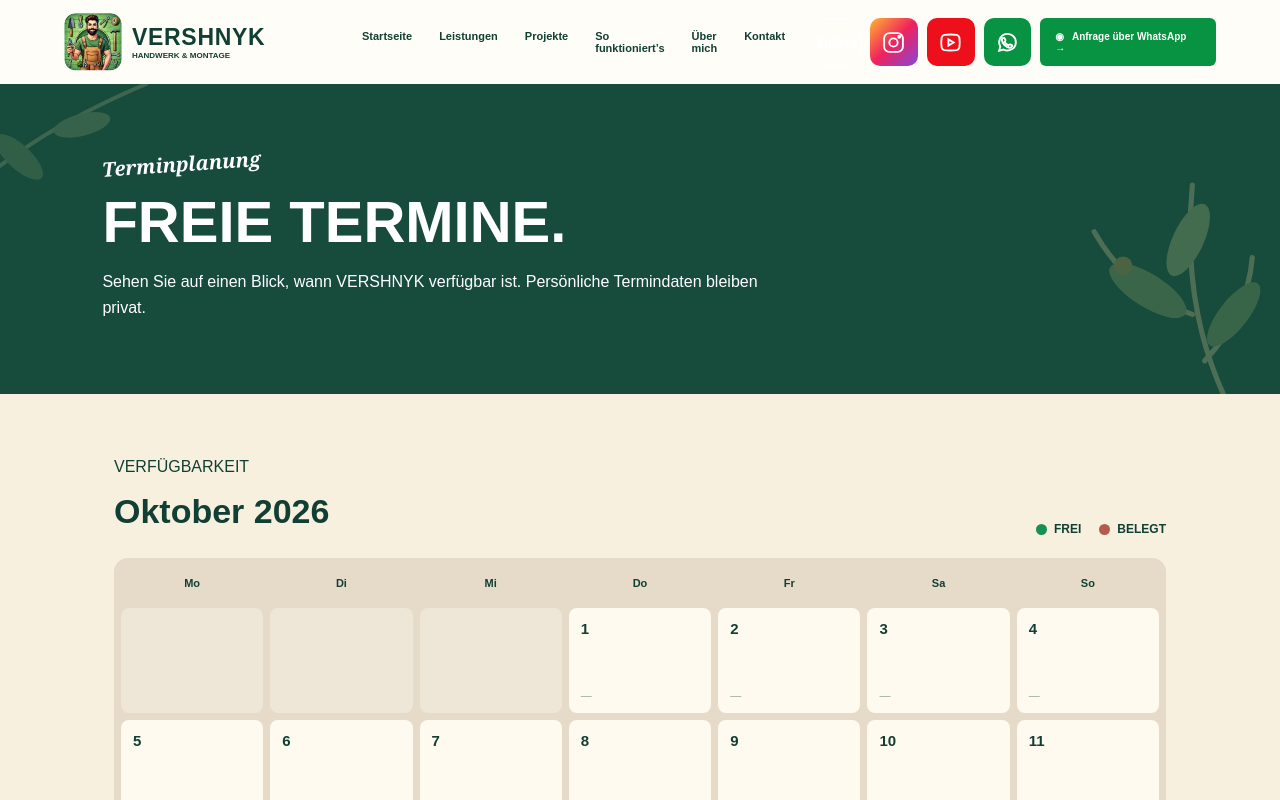
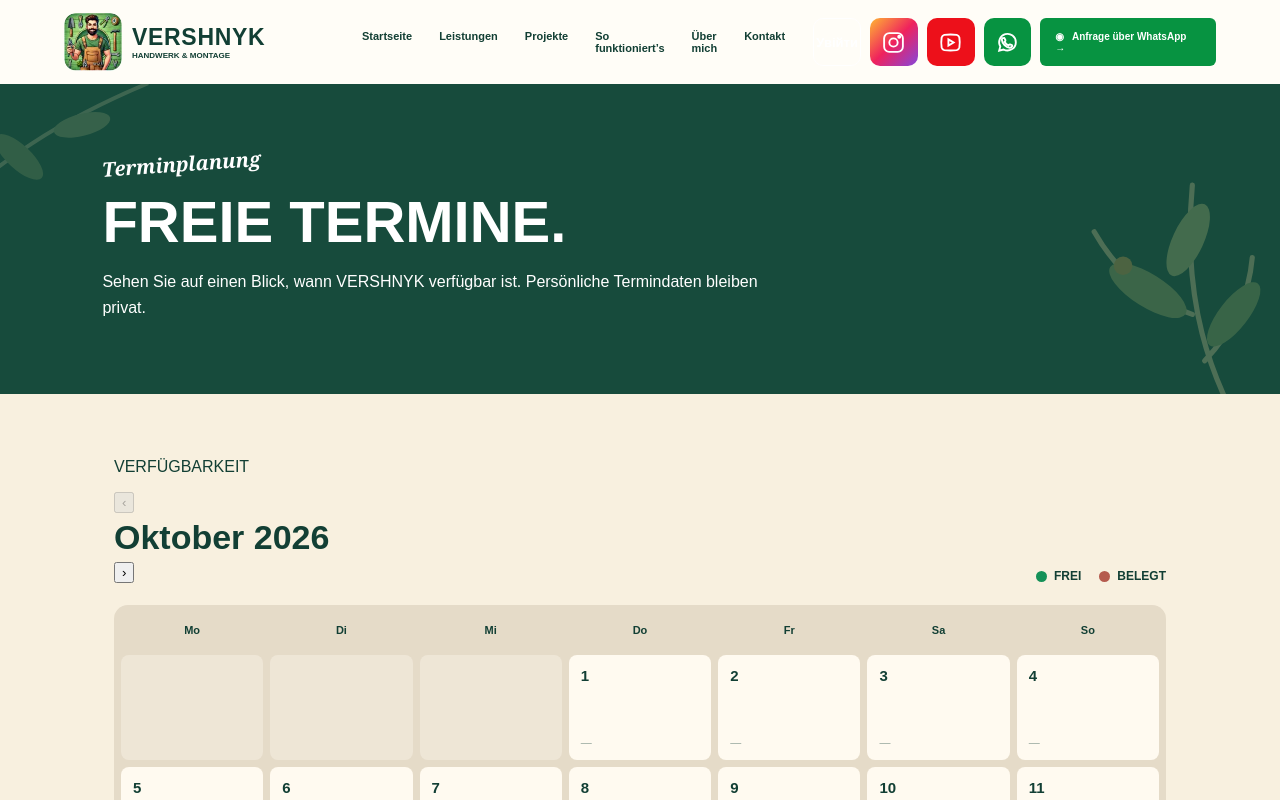
Before and after one commit to ch-ua/vershnyk-com, a Next.js app: page /kalender in a window 1280 px wide. Shown: the top 800 px of the page. Built offline with nearby package versions, Linux system fonts and the light colour scheme.

Commit message:
Add five-month navigation to public calendar

```diff
--- a/src/app/kalender/page.tsx
+++ b/src/app/kalender/page.tsx
@@ -1,10 +1,15 @@
+"use client";
 import {site} from "@/data/site";
 import {logo} from "@/data/logo";
 
-const days = Array.from({length:31},(_,i)=>i+1);
-const startOffset = 3;
+const months=[{name:"Oktober 2026",days:31,offset:3},{name:"November 2026",days:30,offset:6},{name:"Dezember 2026",days:31,offset:1},{name:"Januar 2027",days:31,offset:4},{name:"Februar 2027",days:28,offset:0}];
+
+import {useState} from "react";
 
 export default function Kalender(){
+ const [month,setMonth]=useState(0);
+ const current=months[month];
+ const days=Array.from({length:current.days},(_,i)=>i+1);
  return <main className="calendarPage">
   <header className="header">
    <a className="brand" href="/"><img src={logo} alt="VERSHNYK"/><span><strong>VERSHNYK</strong><small>HANDWERK & MONTAGE</small></span></a>
@@ -16,10 +21,10 @@ export default function Kalender(){
    <p>Sehen Sie auf einen Blick, wann VERSHNYK verfügbar ist. Persönliche Termindaten bleiben privat.</p>
   </section>
   <section className="calendarWrap">
-   <div className="calendarTop"><div><p className="eyebrow">VERFÜGBARKEIT</p><h2>Oktober 2026</h2></div><div className="calendarLegend"><span><i className="free"></i> FREI</span><span><i className="busy"></i> BELEGT</span></div></div>
+   <div className="calendarTop"><div><p className="eyebrow">VERFÜGBARKEIT</p><div className="monthNav"><button onClick={()=>setMonth(m=>Math.max(0,m-1))} disabled={month===0} aria-label="Vorheriger Monat">‹</button><h2>{current.name}</h2><button onClick={()=>setMonth(m=>Math.min(months.length-1,m+1))} disabled={month===months.length-1} aria-label="Nächster Monat">›</button></div></div><div className="calendarLegend"><span><i className="free"></i> FREI</span><span><i className="busy"></i> BELEGT</span></div></div>
    <div className="publicCalendar">
     {["Mo","Di","Mi","Do","Fr","Sa","So"].map(d=><b className="weekday" key={d}>{d}</b>)}
-    {Array.from({length:startOffset},(_,i)=><span className="empty" key={"e"+i}/>)}
+    {Array.from({length:current.offset},(_,i)=><span className="empty" key={"e"+i}/>)}
     {days.map(d=><div className="calendarDay" key={d}><strong>{d}</strong><span className="pending">—</span></div>)}
    </div>
    <div className="calendarNotice"><b>Google Kalender wird verbunden</b><p>Die Seite ist vorbereitet. Sobald die Synchronisierung aktiv ist, erscheinen hier automatisch nur FREI oder BELEGT – keine Namen, Adressen oder Termindetails.</p></div>
```
